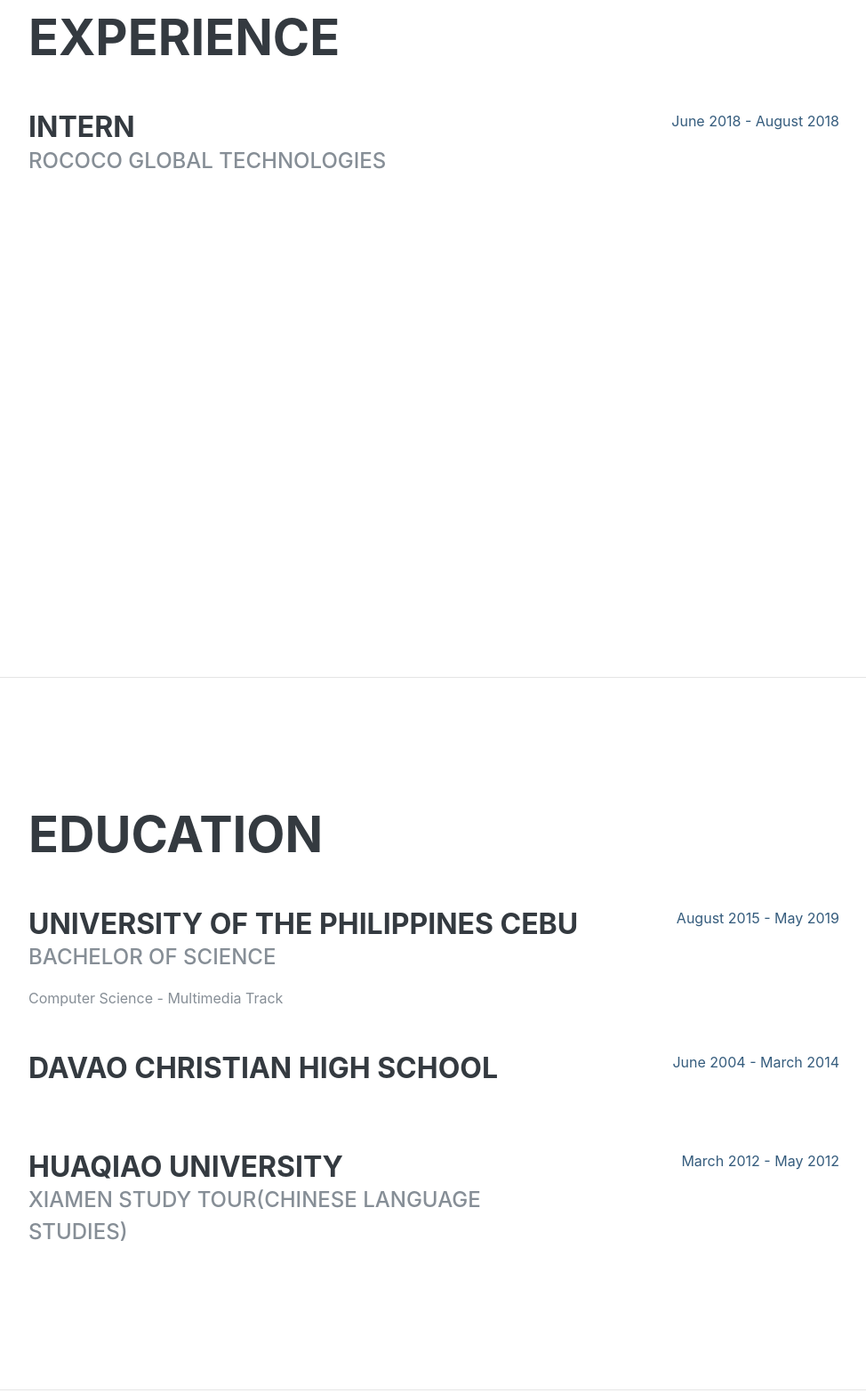
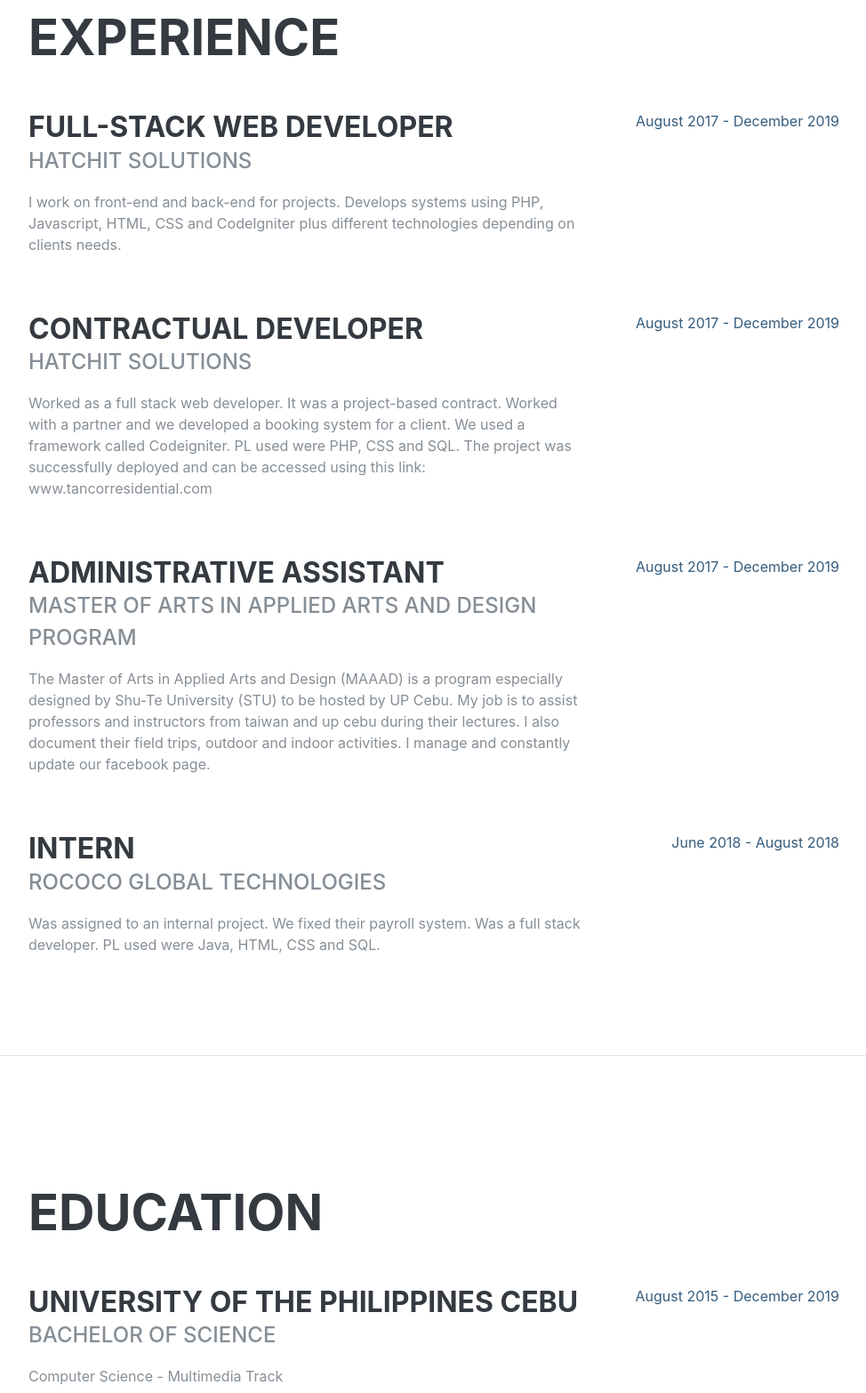
Before and after one commit to micahnut/resume, a plain HTML site: page index.html in a window 1280 px wide. Shown: the part 840-2406 px from the top of the page at 89% size, without its empty margins (288-1262 px from the left). Drawn offline with nearby package versions, Linux system fonts and the light colour scheme; a web font is replaced by a local one.

Commit message:
updated experience

```diff
--- a/index.html
+++ b/index.html
@@ -102,9 +102,45 @@
 
                 <div class="resume-item d-flex flex-column flex-md-row justify-content-between mb-5">
                     <div class="resume-content">
+                        <h3 class="mb-0">Full-Stack Web Developer</h3>
+                        <div class="subheading mb-3">Hatchit Solutions </div>
+                        <p>I work on front-end and back-end for projects. Develops systems using PHP, Javascript, HTML, CSS and CodeIgniter plus different technologies depending on clients needs.</p>
+                    </div>
+                    <div class="resume-date text-md-right">
+                        <span class="text-primary">August 2017 - December 2019</span>
+                    </div>
+                </div>
+
+                <div class="resume-item d-flex flex-column flex-md-row justify-content-between mb-5">
+                    <div class="resume-content">
+                        <h3 class="mb-0">Contractual Developer</h3>
+                        <div class="subheading mb-3">Hatchit Solutions </div>
+                        <p>Worked as a full stack web developer. It was a project-based contract. Worked with a partner and we developed a booking system for a client. We used a framework called Codeigniter. PL used were PHP, CSS and SQL.
+                          The project was successfully deployed and can be accessed using this link: www.tancorresidential.com</p>
+                    </div>
+                    <div class="resume-date text-md-right">
+                        <span class="text-primary">August 2017 - December 2019</span>
+                    </div>
+                </div>
+
+                <div class="resume-item d-flex flex-column flex-md-row justify-content-between mb-5">
+                    <div class="resume-content">
+                        <h3 class="mb-0">Administrative Assistant</h3>
+                        <div class="subheading mb-3">Master of Arts in Applied Arts and Design Program </div>
+                        <p>The Master of Arts in Applied Arts and Design (MAAAD) is a program especially designed by Shu-Te University (STU) to be hosted by UP Cebu.
+                          My job is to assist professors and instructors from taiwan and up cebu during their lectures.
+                          I also document their field trips, outdoor and indoor activities. I manage and constantly update our facebook page.</p>
+                    </div>
+                    <div class="resume-date text-md-right">
+                        <span class="text-primary">August 2017 - December 2019</span>
+                    </div>
+                </div>
+
+                <div class="resume-item d-flex flex-column flex-md-row justify-content-between mb-5">
+                    <div class="resume-content">
                         <h3 class="mb-0">Intern</h3>
                         <div class="subheading mb-3">Rococo Global Technologies </div>
-                        <p></p>
+                        <p>Was assigned to an internal project. We fixed their payroll system. Was a full stack developer. PL used were Java, HTML, CSS and SQL.</p>
                     </div>
                     <div class="resume-date text-md-right">
                         <span class="text-primary">June 2018 - August 2018</span>
@@ -128,7 +164,7 @@
                         <div>Computer Science - Multimedia Track</div>
                     </div>
                     <div class="resume-date text-md-right">
-                        <span class="text-primary">August 2015 - May 2019</span>
+                        <span class="text-primary">August 2015 - December 2019</span>
                     </div>
                 </div>
 
```
